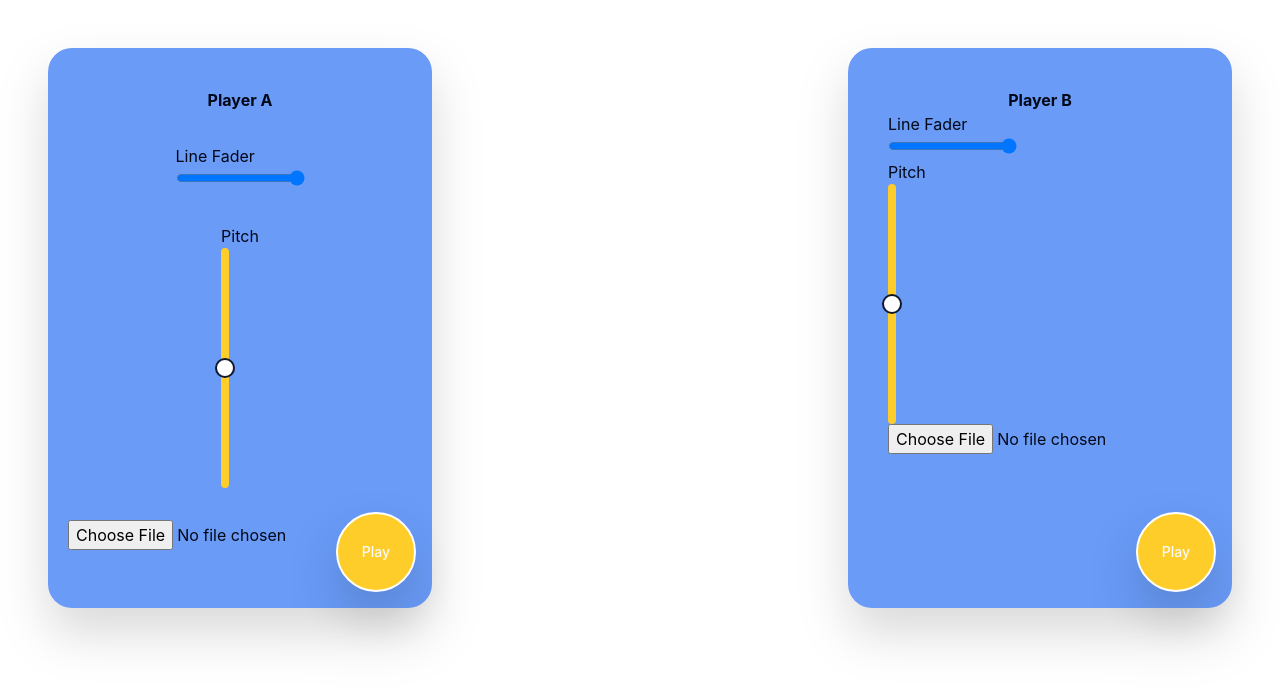
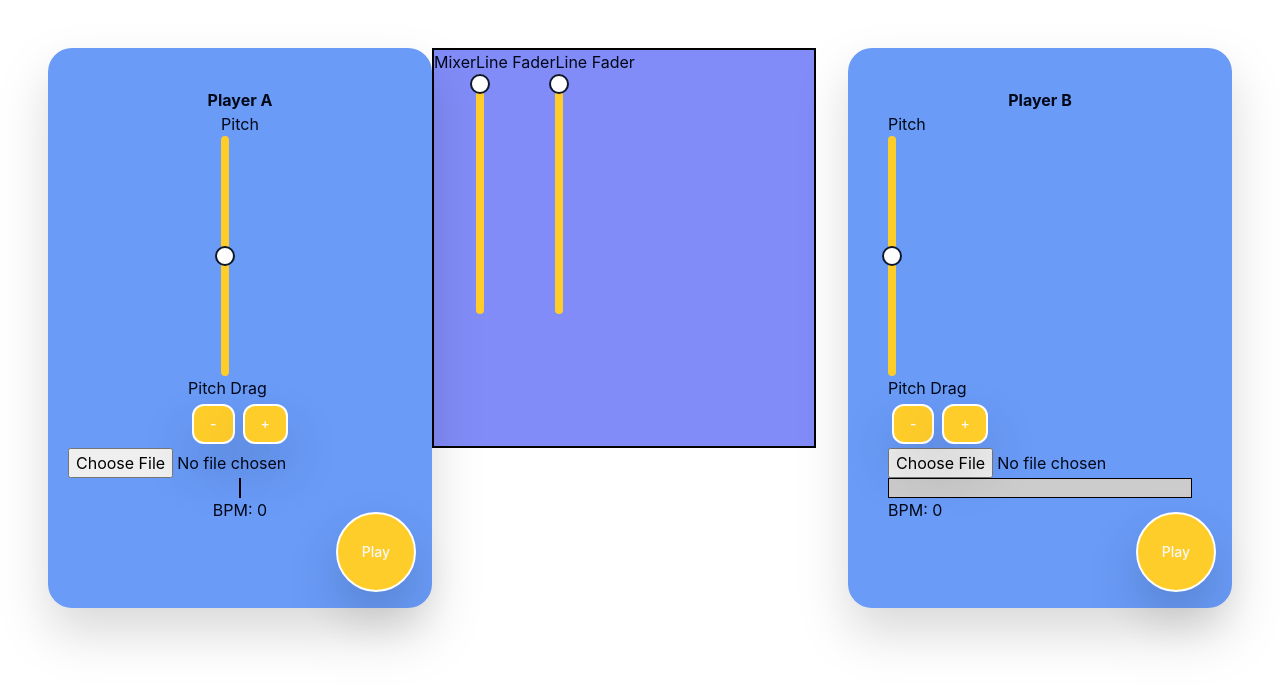
Before and after one commit to max-von-aigner/dj-booth, a Next.js app: page / in a window 1280 px wide. Shown: the top 686 px of the page. Built offline with nearby package versions, Linux system fonts and the light colour scheme; a web font is replaced by a local one.

Commit message:
more styling and test component for continious bpm analysis

```diff
--- a/package.json
+++ b/package.json
@@ -19,12 +19,14 @@
     "clsx": "^2.0.0",
     "eslint": "8.48.0",
     "eslint-config-next": "13.4.19",
+    "framer-motion": "^10.16.4",
     "howler": "^2.2.3",
     "lucide-react": "^0.274.0",
     "next": "13.4.19",
     "postcss": "8.4.28",
     "react": "18.2.0",
     "react-dom": "18.2.0",
+    "realtime-bpm-analyzer": "^3.2.1",
     "tailwind-merge": "^1.14.0",
     "tailwindcss": "3.3.3",
     "tailwindcss-animate": "^1.0.7",
--- a/src/components/BpmAnalyzer.tsx
+++ b/src/components/BpmAnalyzer.tsx
@@ -1,33 +1,54 @@
-import { Howl, Howler } from "howler";
-import * as realtimeBpmAnalyzer from "realtime-bpm-analyzer";
-import React from "react";
-import { useState, useEffect } from "react";
+// import { Howl, Howler } from "howler";
+// import { createRealTimeBpmProcessor } from "realtime-bpm-analyzer";
+// import React, { useEffect } from "react";
 
-interface BpmAnalyzerProps {
-  url: string | null;
-}
+// interface BpmAnalyzerProps {
+//   sound: Howl | null;
+//   setBpm: (bpm: number) => void;
+// }
 
-const BpmAnalyzer: React.FC<BpmAnalyzerProps> = ({ url }) => {
-  useEffect(() => {
-    if (url) {
-      fetch(url)
-        .then((response) => response.arrayBuffer())
-        .then((arrayBuffer) => {
-          const audioContext = new AudioContext();
-          audioContext.decodeAudioData(arrayBuffer).then((audioBuffer) => {
-            // The result is passed to the analyzer
-            realtimeBpmAnalyzer
-              .analyzeFullBuffer(audioBuffer)
-              .then((topCandidates) => {
-                // Do something with the BPM
-                console.log("Bpm topCandidates", topCandidates);
-              });
-          });
-        });
-    }
-  }, [url]); // Run this useEffect whenever 'url' prop changes
+// const BpmAnalyzer: React.FC<BpmAnalyzerProps> = ({ sound, setBpm }) => {
+//   useEffect(() => {
+//     if (sound) {
+//       const handleLoad = async () => {
+//         // Get the AudioContext from howler.js
+//         const audioContext = Howler.ctx;
 
-  return null;
-};
+//         // Create the analyzer node
+//         const realtimeAnalyzerNode = await createRealTimeBpmProcessor(
+//           audioContext
+//         );
 
-export default BpmAnalyzer;
+//         // Connect the sound source to the analyzer node
+//         const source = audioContext.createMediaElementSource(sound._src);
+//         source.connect(realtimeAnalyzerNode);
+//         realtimeAnalyzerNode.connect(audioContext.destination);
+
+//         // Enable the continuous feature
+//         realtimeAnalyzerNode.port.postMessage({
+//           message: "ASYNC_CONFIGURATION",
+//           parameters: {
+//             continuousAnalysis: true,
+//             stabilizationTime: 20_000,
+//           },
+//         });
+
+//         realtimeAnalyzerNode.port.onmessage = (event) => {
+//           if (
+//             event.data.message === "BPM" ||
+//             event.data.message === "BPM_STABLE"
+//           ) {
+//             console.log("Detected BPM: ", event.data.result.bpm);
+//             setBpm(event.data.result.bpm);
+//           }
+//         };
+//       };
+
+//       sound.once("load", handleLoad);
+//     }
+//   }, [sound]);
+
+//   return null;
+// };
+
+// export default BpmAnalyzer;
--- a/src/components/LineFader.tsx
+++ b/src/components/LineFader.tsx
@@ -1,4 +1,5 @@
 import { useState } from "react";
+import { Slider } from "@/components/ui/slider";
 
 // Initialize volume state
 
@@ -21,12 +22,13 @@ const LineFader: React.FC<LineFaderProps> = ({ sound, volume, setVolume }) => {
   return (
     <div>
       <p>Line Fader</p>
-      <input
-        type="range"
-        min="0"
-        max="100"
-        value={volume * 100}
+      <Slider
+        min={0}
+        max={100}
+        value={[volume * 100]}
         onChange={handleVolumeChange}
+        className="h-60 w-2 flex-col"
+        orientation="vertical"
       />
     </div>
   );
--- /dev/null
+++ b/src/components/NewFileUpload.tsx
@@ -0,0 +1,46 @@
+import { useState } from "react";
+import { Howler } from "howler";
+import React from "react";
+
+//Test to integrate continious bpm analysis
+
+// Define a type for the track
+type Track = {
+  url: string;
+  name: string;
+};
+
+const FileUpload: React.FC<{ onLoadTrack: (url: string) => void }> = ({
+  onLoadTrack,
+}) => {
+  const [files, setFiles] = useState<Track[]>([]);
+
+  const handleFileUpload = (e: React.ChangeEvent<HTMLInputElement>) => {
+    if (e.target.files && e.target.files.length > 0) {
+      const file = e.target.files[0];
+
+      // Create a blob URL
+      const url = URL.createObjectURL(file);
+
+      // Add new file URL and the original file name to the files state
+      setFiles((prevFiles) => [...prevFiles, { url, name: file.name }]);
+      onLoadTrack(url);
+    }
+  };
+
+  return (
+    <div>
+      <input type="file" onChange={handleFileUpload} />
+      <ul>
+        {files.map((track, index) => (
+          <li key={index}>
+            {track.name}
+            <button onClick={() => onLoadTrack(track.url)}>Load</button>
+          </li>
+        ))}
+      </ul>
+    </div>
+  );
+};
+
+export default FileUpload;
--- a/src/components/PitchDrag.tsx
+++ b/src/components/PitchDrag.tsx
@@ -1,6 +1,7 @@
 import { useEffect, useState } from "react";
 import { Howl } from "howler";
 import React from "react";
+import { Button } from "@/components/ui/button";
 
 interface PitchDragProps {
   sound: Howl | null;
@@ -37,18 +38,20 @@ const PitchDrag: React.FC<PitchDragProps> = ({ sound }) => {
   return (
     <div>
       <p>Pitch Drag</p>
-      <button
+      <Button
+        className="bg-theme-yellow rounded-xl m-1 border-2 drop-shadow-2xl border-white"
         onMouseDown={() => handlePitchDrag(false)}
         onMouseUp={handlePitchDragEnd}
       >
         -
-      </button>
-      <button
+      </Button>
+      <Button
+        className="bg-theme-yellow rounded-xl m-1 border-2 drop-shadow-2xl border-white"
         onMouseDown={() => handlePitchDrag(true)}
         onMouseUp={handlePitchDragEnd}
       >
         +
-      </button>
+      </Button>
     </div>
   );
 };
--- a/src/pages/index.tsx
+++ b/src/pages/index.tsx
@@ -7,6 +7,12 @@ import PitchFader from "@/components/PitchFader";
 import FileUpload from "@/components/FileUpload";
 import NewLineFader from "@/components/NewLineFaderWithHeadphones";
 import Head from "next/head";
+import TrackVisual from "@/components/TrackVisual";
+import PitchDrag from "@/components/PitchDrag";
+import { motion } from "framer-motion";
+import Image from "next/image";
+
+// import BpmAnalyzer from "@/components/BpmAnalyzer";
 
 const DjBooth = () => {
   // initialize sound instance
@@ -36,35 +42,59 @@ const DjBooth = () => {
   const [volumeA, setVolumeA] = useState(1.0);
   const [volumeB, setVolumeB] = useState(1.0);
 
+  // Initialize BPM state
+  const [bpmA, setBpmA] = useState(0);
+  const [bpmB, setBpmB] = useState(0);
+
   return (
     <>
       <Head>
         <link rel="stylesheet" href="https://rsms.me/inter/inter.css" />
       </Head>
-      <div className="flex flex-row m-12 relative">
-        <div className="flex items-center flex-col w-[30vw] h-[70vh] bg-theme-blue rounded-3xl p-10 drop-shadow-2xl space-y-8">
+      <div className="flex flex-row m-12 content-evenly relative">
+        <div className="Player_1 flex items-center flex-col w-[30vw] h-[70vh] bg-theme-blue rounded-3xl p-10 drop-shadow-2xl">
           <span className="font-sans font-bold text-center">Player A</span>
 
+          <PitchFader sound={soundRefA} />
+          <PitchDrag sound={soundRefA} />
+          <FileUpload onLoadTrack={handleLoadTrackA} />
+          <PlayPauseBtn sound={soundRefA} />
+
+          {soundRefA?.playing() ? (
+            <motion.div
+              animate={{ rotate: 360 }}
+              transition={{ duration: 2, loop: Infinity }}
+            >
+              <Image />
+            </motion.div>
+          ) : null}
+          <TrackVisual sound={soundRefA} />
+          {/* <BpmAnalyzer sound={soundRefA} setBpm={setBpmA} /> */}
+          <div>BPM: {bpmA}</div>
+        </div>
+        <div className="flex bg-indigo-400 w-[30vw] h-[50vh] border-2 border-black">
+          Mixer
           <LineFader
             sound={soundRefA}
             volume={volumeA}
             setVolume={setVolumeA}
           />
-          <PitchFader sound={soundRefA} />
-          <FileUpload onLoadTrack={handleLoadTrackA} />
-          <PlayPauseBtn sound={soundRefA} />
-        </div>
-        <div className="Player B flex flex-col w-[30vw] h-[70vh] bg-theme-blue rounded-3xl p-10 absolute right-0 drop-shadow-2xl">
-          <span className="font-sans font-bold text-center">Player B</span>
-
           <LineFader
             sound={soundRefB}
             volume={volumeB}
             setVolume={setVolumeB}
           />
+        </div>
+        <div className="Player B flex flex-col w-[30vw] h-[70vh] bg-theme-blue rounded-3xl p-10 absolute right-0 drop-shadow-2xl">
+          <span className="font-sans font-bold text-center">Player B</span>
+
           <PitchFader sound={soundRefB} />
+          <PitchDrag sound={soundRefB} />
           <FileUpload onLoadTrack={handleLoadTrackB} />
           <PlayPauseBtn sound={soundRefB} />
+          <TrackVisual sound={soundRefB} />
+          {/* <BpmAnalyzer sound={soundRefB} setBpm={setBpmB} /> */}
+          <div>BPM: {bpmB}</div>
         </div>
       </div>
     </>
```
Also changed, not shown: src/components/Spinner.tsx (added), 1 other file (tests, documents, lock files or other folders).
